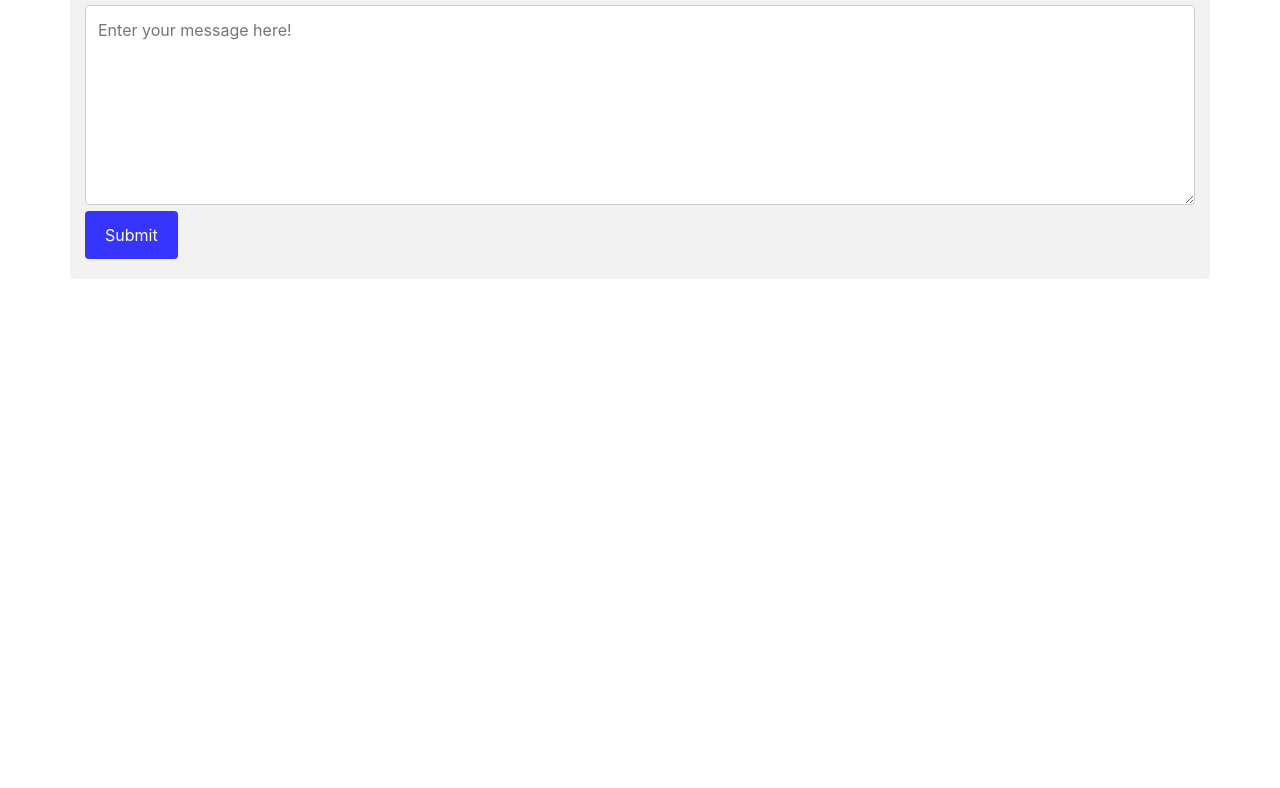
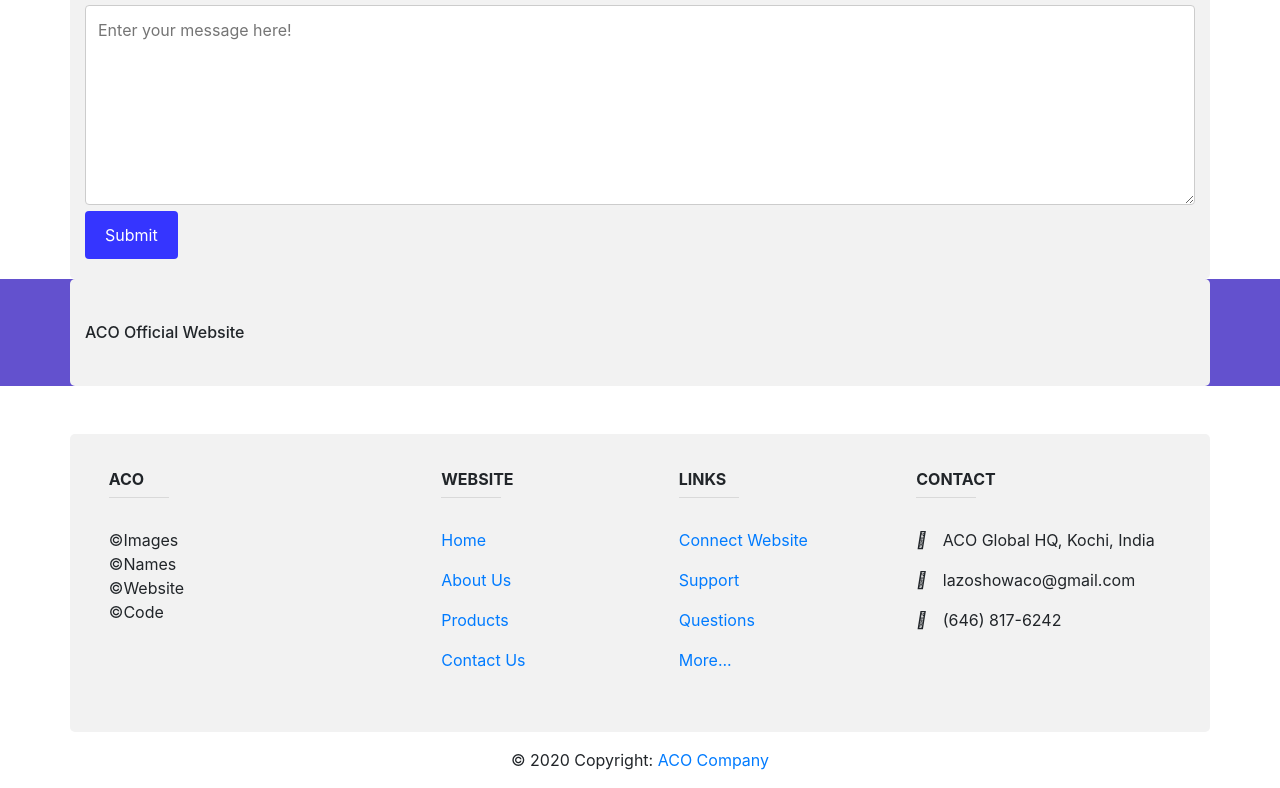
Before and after one commit to Ayaan-Codes/a-co, a plain HTML site: page contact.html in a window 1280 px wide. Shown: the part 741-1529 px from the top of the page. Before the commit the page ends 1020 px from the top, so only its background shows below. Drawn offline with nearby package versions, Linux system fonts and the light colour scheme.

Commit message:
Update contact.html

```diff
--- a/contact.html
+++ b/contact.html
@@ -306,4 +306,127 @@
             </form>
           </div>
       </section>
+<!-- Footer -->
+<footer class="page-footer font-small unique-color-dark">
+
+  <div style="background-color: #6351ce;">
+    <div class="container">
+
+      <!-- Grid row-->
+      <div class="row py-4 d-flex align-items-center">
+
+        <!-- Grid column -->
+        <div class="col-md-6 col-lg-5 text-center text-md-left mb-4 mb-md-0">
+          <h6 class="mb-0">ACO Official Website</h6>
+        </div>
+        <!-- Grid column -->
+
+        <!-- Grid column -->
+        <div class="col-md-6 col-lg-7 text-center text-md-right">
+
+
+
+
+        </div>
+        <!-- Grid column -->
+
+      </div>
+      <!-- Grid row-->
+
+    </div>
+  </div>
+
+  <!-- Footer Links -->
+  <div class="container text-center text-md-left mt-5">
+
+    <!-- Grid row -->
+    <div class="row mt-3">
+
+      <!-- Grid column -->
+      <div class="col-md-3 col-lg-4 col-xl-3 mx-auto mb-4">
+
+        <!-- Content -->
+        <h6 class="text-uppercase font-weight-bold">ACO</h6>
+        <hr class="deep-purple accent-2 mb-4 mt-0 d-inline-block mx-auto" style="width: 60px;">
+        <p>©Images <br> ©Names <br> ©Website <br> ©Code</p>
+
+      </div>
+      <!-- Grid column -->
+
+      <!-- Grid column -->
+      <div class="col-md-2 col-lg-2 col-xl-2 mx-auto mb-4">
+
+        <!-- Links -->
+        <h6 class="text-uppercase font-weight-bold">Website</h6>
+        <hr class="deep-purple accent-2 mb-4 mt-0 d-inline-block mx-auto" style="width: 60px;">
+        <p>
+          <a href="https://ayaan-codes.github.io/a-co/">Home</a>
+        </p>
+        <p>
+          <a href="https://ayaan-codes.github.io/a-co/aboutus.html">About Us</a>
+        </p>
+        <p>
+          <a href="https://ayaan-codes.github.io/a-co/portfolio.html">Products</a>
+        </p>
+        <p>
+          <a href="https://ayaan-codes.github.io/a-co/contact.html">Contact Us</a>
+        </p>
+
+      </div>
+      <!-- Grid column -->
+
+      <!-- Grid column -->
+      <div class="col-md-3 col-lg-2 col-xl-2 mx-auto mb-4">
+
+        <!-- Links -->
+        <h6 class="text-uppercase font-weight-bold">Links</h6>
+        <hr class="deep-purple accent-2 mb-4 mt-0 d-inline-block mx-auto" style="width: 60px;">
+        <p>
+          <a href="https://ayaan-codes.github.io/aco.co/">Connect Website</a>
+        </p>
+        <p>
+          <a href="https://aco-support.crisp.help/en/">Support</a>
+        </p>
+        <p>
+          <a href="https://aco-support.crisp.help/en/">Questions</a>
+        </p>
+        <p>
+          <a href="https://aco-support.crisp.help/en/">More...</a>
+        </p>
+
+      </div>
+      <!-- Grid column -->
+
+      <!-- Grid column -->
+      <div class="col-md-4 col-lg-3 col-xl-3 mx-auto mb-md-0 mb-4">
+
+        <!-- Links -->
+        <h6 class="text-uppercase font-weight-bold">Contact</h6>
+        <hr class="deep-purple accent-2 mb-4 mt-0 d-inline-block mx-auto" style="width: 60px;">
+        <p>
+          <i class="fas fa-home mr-3"></i>ACO Global HQ, Kochi, India</p>
+        <p>
+          <i class="fas fa-envelope mr-3"></i>lazoshowaco@gmail.com</p>
+        <p>
+          <i class="fas fa-phone mr-3"></i>(646) 817-6242</p>
+        <p>
+
+
+      </div>
+      <!-- Grid column -->
+
+    </div>
+    <!-- Grid row -->
+
+  </div>
+  <!-- Footer Links -->
+
+  <!-- Copyright -->
+  <div class="footer-copyright text-center py-3">© 2020 Copyright:
+    <a href="https://ayaan-codes.github.io/a-co/">ACO Company</a>
+  </div>
+  <!-- Copyright -->
+
+</footer>
+<!-- Footer -->
       </html>
```
